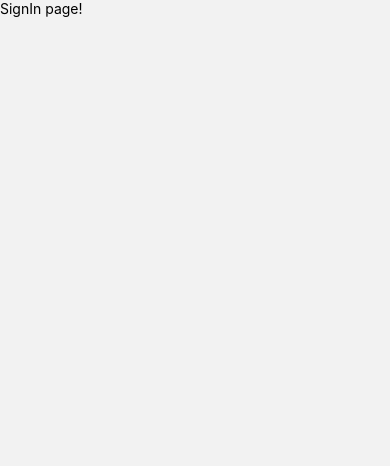
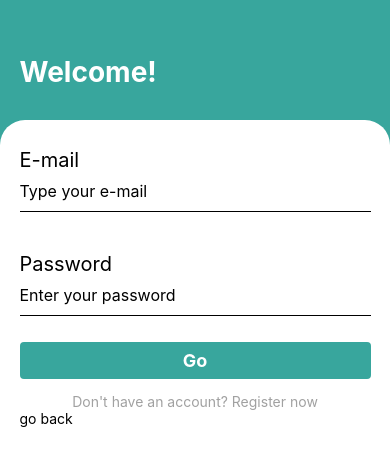
Before and after one commit to dsrivan/prj011-2022-AppLoginAnimation-ReactNative-Mobile, a React Native app: screen /SignIn in a window 390 px wide. Shown: the top 466 px of the page. Built offline with nearby package versions, Linux system fonts and the light colour scheme.

Commit message:
welcome page with style and ready

```diff
--- a/src/pages/SignIn/index.js
+++ b/src/pages/SignIn/index.js
@@ -1,10 +1,117 @@
-import react from "react";
-import { View, Text } from "react-native";
+import React from "react";
+import {
+    View,
+    Text,
+    StyleSheet,
+    TextInput,
+    TouchableOpacity
+} from "react-native";
+
+import * as Animatable from "react-native-animatable";
+
+import { useNavigation } from "@react-navigation/native";
 
 export default function SignIn() {
+    const navigation = useNavigation();
+
     return (
-        <View>
-            <Text>SignIn page!</Text>
+        <View style={styles.container}>
+            <Animatable.View
+                style={styles.containerHeader}
+                animation="fadeInLeft"
+                delay={500}>
+                <Text style={styles.message}>Welcome!</Text>
+            </Animatable.View>
+
+            <Animatable.View
+                style={styles.containerForm}
+                animation="fadeInUp">
+
+                <Text style={styles.title}>E-mail</Text>
+                <TextInput
+                    placeholder="Type your e-mail"
+                    style={styles.input}
+                />
+
+                <Text style={styles.title}>Password</Text>
+                <TextInput
+                    placeholder="Enter your password"
+                    style={styles.input}
+                />
+
+                <TouchableOpacity style={styles.button}>
+                    <Text style={styles.buttonText}>Go</Text>
+                </TouchableOpacity>
+
+                <TouchableOpacity style={styles.buttonRegister}>
+                    <Text style={styles.buttonRegisterText}>
+                        Don't have an account? Register now
+                    </Text>
+                </TouchableOpacity>
+
+                <TouchableOpacity onPress={() => navigation.navigate("Welcome")}>
+                    <Text>go back</Text>
+                </TouchableOpacity>
+
+            </Animatable.View>
         </View>
     )
 }
+
+const styles = StyleSheet.create({
+    container: {
+        flex: 1,
+        backgroundColor: "#38A69D",
+    },
+    containerHeader: {
+        marginTop: "14%",
+        marginBottom: "8%",
+        paddingStart: "5%"
+    },
+    message: {
+        fontSize: 28,
+        fontWeight: "bold",
+        color: "#FFF"
+    },
+    containerForm: {
+        flex: 1,
+        backgroundColor: "#FFF",
+        borderTopLeftRadius: 25,
+        borderTopRightRadius: 25,
+        paddingStart: "5%",
+        paddingEnd: "5%"
+
+    },
+    title: {
+        fontSize: 20,
+        marginTop: 28
+    },
+    input: {
+        borderBottomWidth: 1,
+        height: 40,
+        marginBottom: 12,
+        fontSize: 16
+    },
+    button: {
+        backgroundColor: "#38A69D",
+        width: "100%",
+        borderRadius: 4,
+        paddingVertical: 8,
+        marginTop: 14,
+        justifyContent: "center",
+        alignItems: "center"
+
+    },
+    buttonText: {
+        color: "#FFF",
+        fontSize: 18,
+        fontWeight: "bold"
+    },
+    buttonRegister: {
+        marginTop: 14,
+        alignSelf: "center"
+    },
+    buttonRegisterText: {
+        color: "#a1a1a1"
+    }
+});
```
